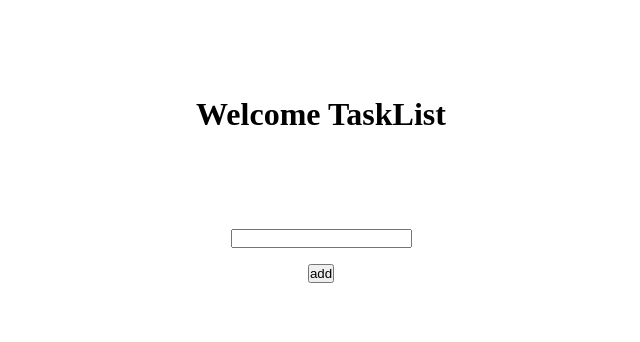
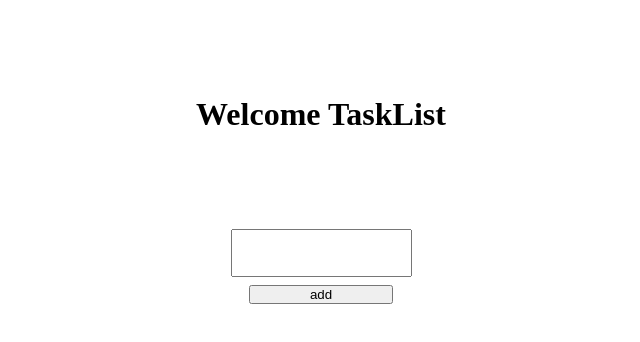
Before and after one commit to golf14886/Tasklist, a React (Vite) app: page / in a window 1280 px wide. Shown: the top 342 px of the page, without its empty margins (319-959 px from the left). Built offline with nearby package versions, Linux system fonts and the light colour scheme.

Commit message:
modifiedBunton

```diff
--- a/src/App.css
+++ b/src/App.css
@@ -16,9 +16,11 @@
   grid-template-columns: auto auto auto auto;
 }
 .add-button {
-  margin-top: 1rem;
+  margin-top: 0.5rem;
+  width: 9rem;
 }
 input {
+  height: 3rem;
   margin-top: 3rem;
 }
 .list-item {
--- a/src/App.jsx
+++ b/src/App.jsx
@@ -23,7 +23,10 @@ function App() {
           value={inputValue}
           onChange={(e) => setInputValue(e.target.value)}
         />
-        <button className="add-button" onClick={onClickAdd}>
+        <button
+          className="add-button"
+          onClick={inputValue !== "" ? onClickAdd : null}
+        >
           add
         </button>
       </div>
```
